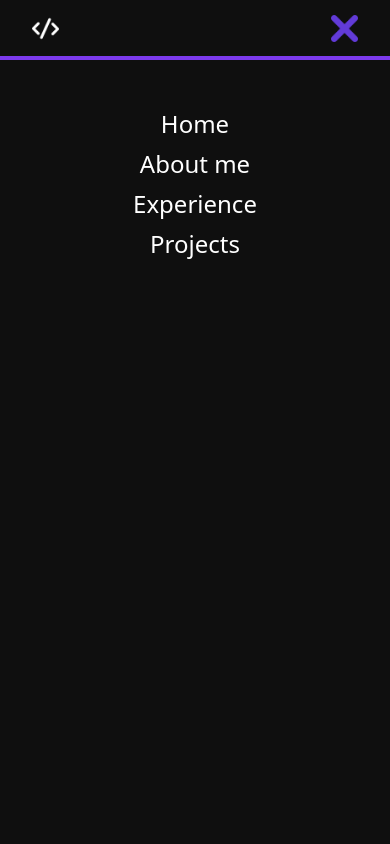
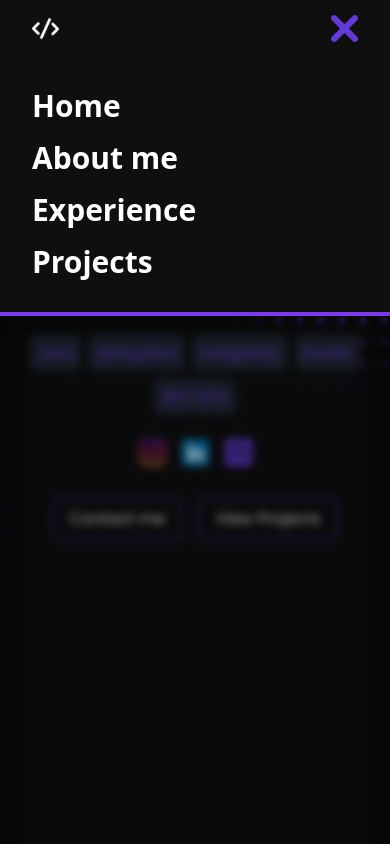
Before and after one commit to mfelich/portfolio, a React (Vite) app: page / in a window 390 px wide. Both pictures are taken after a click on the picture 344 px from the left and 28 px from the top of the page. Shown: the top 844 px of the page. Built offline with nearby package versions, Linux system fonts and the light colour scheme.

Commit message:
fixed MobileNav

```diff
--- a/src/App.jsx
+++ b/src/App.jsx
@@ -1,16 +1,13 @@
-
-import './App.css'
-import Navbar from './components/Navbar.jsx'
-import Hero from './components/Hero.jsx'
-import AboutMe from './components/AboutMe.jsx'
-import Projects from './components/Projects.jsx'
-import Footer from './components/Footer.jsx'
-import Experience from './components/Experience.jsx'
-import MobileNav from './components/MobileNav.jsx'
-import { useState } from 'react'
+import "./App.css";
+import Navbar from "./components/Navbar.jsx";
+import Hero from "./components/Hero.jsx";
+import AboutMe from "./components/AboutMe.jsx";
+import Projects from "./components/Projects.jsx";
+import Footer from "./components/Footer.jsx";
+import Experience from "./components/Experience.jsx";
+import { useState } from "react";
 
 function App() {
-
   const [isMobileNav, setMobileNav] = useState(false);
 
   return (
@@ -18,20 +15,21 @@ function App() {
       <div className="background-primary">
         <Navbar isMobileNav={isMobileNav} setMobileNav={setMobileNav} />
 
-      {isMobileNav ? (
-        <MobileNav isMobileNav={isMobileNav} setMobileNav={setMobileNav} />
-      ) : (
-        <>
+        {isMobileNav && (
+          <div
+            className="fixed inset-0 bg-black/30 backdrop-blur-sm z-40 mt-[70px]"
+            onClick={() => setMobileNav(false)}
+          />
+        )}
+
         <Hero />
         <AboutMe />
         <Experience />
         <Projects />
         <Footer />
-        </>
-      )}
       </div>
     </>
-  )
+  );
 }
 
-export default App
+export default App;
--- a/src/components/MobileNav.jsx
+++ b/src/components/MobileNav.jsx
@@ -1,9 +1,9 @@
-import React from 'react'
-import gsap from "gsap" ;
+import React from "react";
+import gsap from "gsap";
 import { ScrollToPlugin } from "gsap/ScrollToPlugin";
 gsap.registerPlugin(ScrollToPlugin);
 
-const MobileNav = ({ setMobileNav }) => {
+const MobileNav = ({ isMobileNav,setMobileNav }) => {
 
   const handleScrollTo = (e) => {
     e.preventDefault();
@@ -19,16 +19,51 @@ const MobileNav = ({ setMobileNav }) => {
   };
 
 
+
   return (
-    <div className="w-full px-8 lg:px-48 mt-12">
-      <ul className="inline-block gap-4 w-full space-y-2">
-              <li className="w-full flex items-center justify-center"><a href="#home" onClick={(e) => handleScrollTo(e, "#home")} className="text-2xl text-white hover:text-violet-600 cursor-pointer">Home</a></li>
-              <li className="w-full flex items-center justify-center"><a href="#about" onClick={(e) => handleScrollTo(e, "#about")} className="text-2xl text-white hover:text-violet-600 cursor-pointer">About me</a></li>
-              <li className="w-full flex items-center justify-center"><a href="#experience" onClick={(e) => handleScrollTo(e, "#about")} className="text-2xl text-white hover:text-violet-600 cursor-pointer">Experience</a></li>
-              <li className="w-full flex items-center justify-center"><a href="#projects" onClick={(e) => handleScrollTo(e, "#projects")} className="text-2xl text-white hover:text-violet-600 cursor-pointer">Projects</a></li>
+    <div className="w-full px-8 py-8 lg:px-48">
+
+      <ul className="inline-block gap-4 w-full space-y-4">
+        <li className="w-full flex items-center justify-start">
+          <a
+            href="#home"
+            onClick={(e) => handleScrollTo(e, "#home")}
+            className="text-3xl text-white font-semibold hover:text-violet-600 cursor-pointer"
+          >
+            Home
+          </a>
+        </li>
+        <li className="w-full flex items-center justify-start">
+          <a
+            href="#about"
+            onClick={(e) => handleScrollTo(e, "#about")}
+            className="text-3xl text-white font-semibold hover:text-violet-600 cursor-pointer"
+          >
+            About me
+          </a>
+        </li>
+        <li className="w-full flex items-center justify-start">
+          <a
+            href="#experience"
+            onClick={(e) => handleScrollTo(e, "#about")}
+            className="text-3xl text-white font-semibold hover:text-violet-600 cursor-pointer"
+          >
+            Experience
+          </a>
+        </li>
+        <li className="w-full flex items-center justify-start">
+          <a
+            href="#projects"
+            onClick={(e) => handleScrollTo(e, "#projects")}
+            className="text-3xl text-white font-semibold hover:text-violet-600 cursor-pointer"
+          >
+            Projects
+          </a>
+        </li>
       </ul>
+
     </div>
-  )
-}
+  );
+};
 
-export default MobileNav
+export default MobileNav;
--- a/src/components/Navbar.jsx
+++ b/src/components/Navbar.jsx
@@ -2,6 +2,7 @@ import React from "react";
 import menus from "../assets/menus.png";
 import devIcon from "../assets/code.png";
 import closeMenu from "../assets/close2.png";
+import MobileNav from "./MobileNav.jsx";
 import gsap from "gsap";
 import { ScrollToPlugin } from "gsap/ScrollToPlugin";
 gsap.registerPlugin(ScrollToPlugin);
@@ -103,7 +104,17 @@ const Navbar = ({ isMobileNav, setMobileNav }) => {
             </div>
           </div>
         </div>
-        <div className="w-full h-1 bg-violet-600"></div>
+         {isMobileNav ? (
+          <div className="w-full background-primary">
+            <MobileNav setMobileNav={setMobileNav} />
+            <div className="w-full h-1 bg-violet-600"></div>
+          </div>
+        ):(
+          <>
+          <div className="w-full h-1 bg-violet-600"></div>
+          </>
+        )}
+
       </div>
     </>
   );
```
Lines whose indentation alone changed are shown as unchanged.
